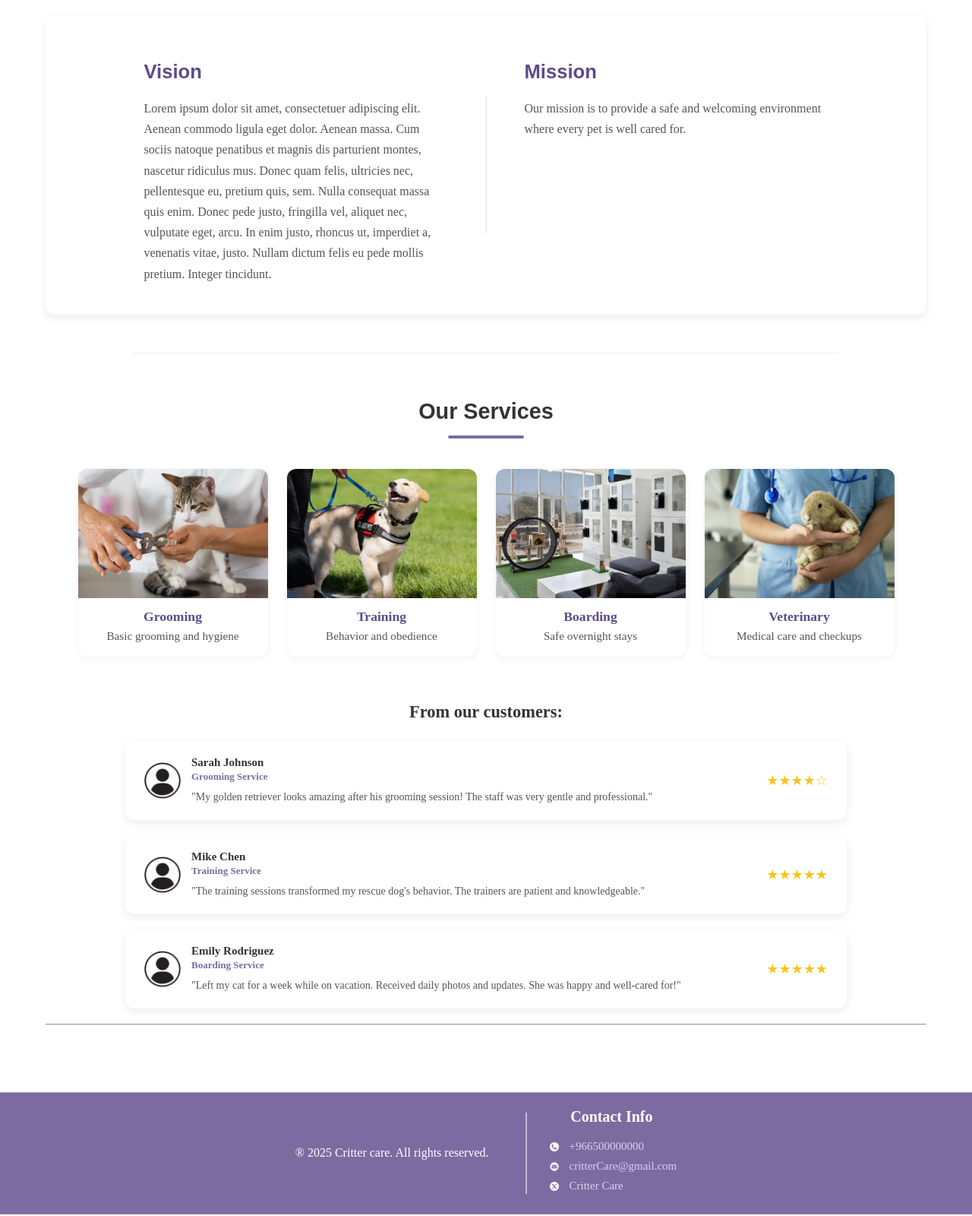
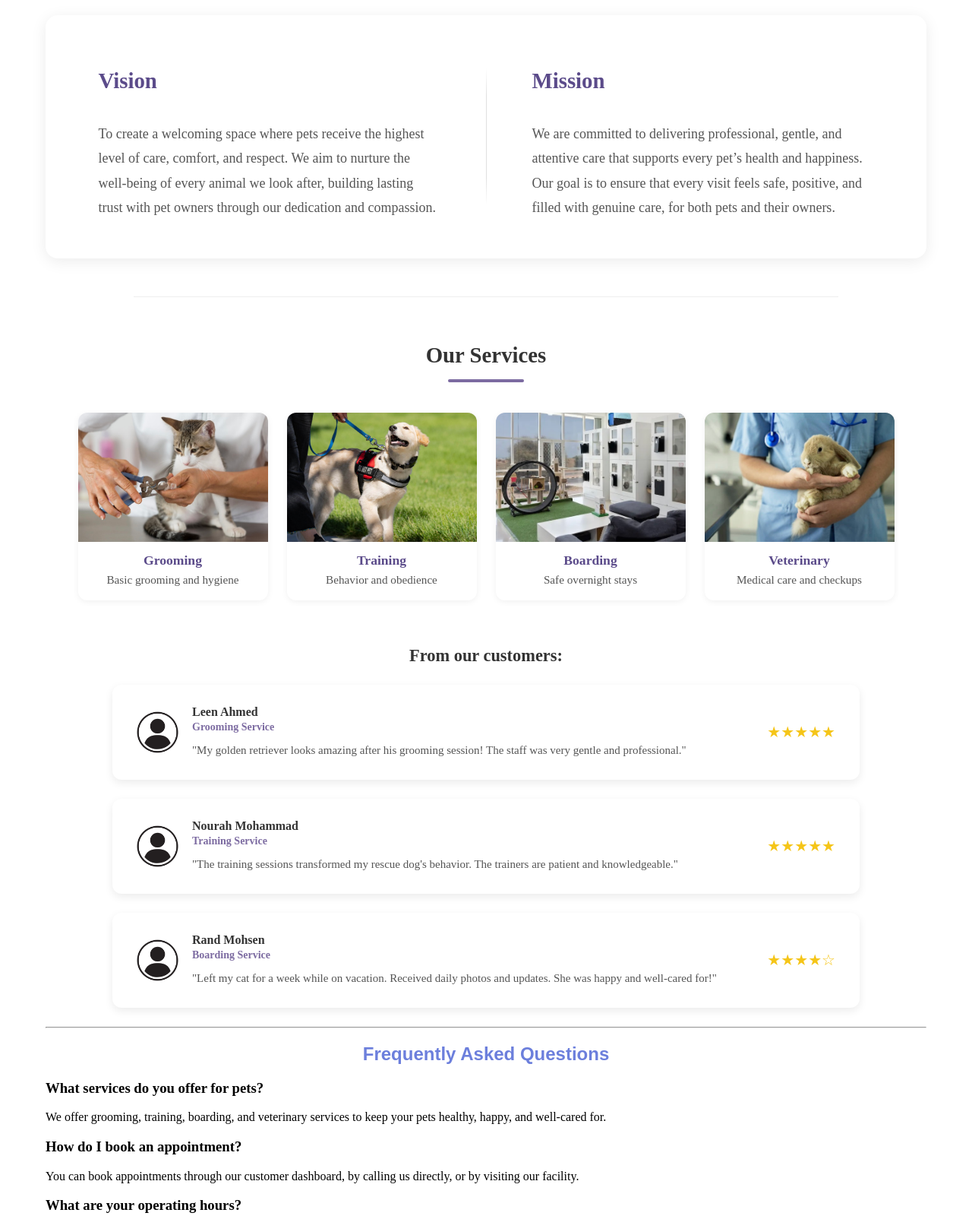
Before and after one commit to leennall/CritterCare-Web-project, a plain HTML site: page criittercare/index.html in a window 1280 px wide. Shown: the part 120-1720 px from the top of the page at 76% size. Drawn offline with Linux system fonts and the light colour scheme.

Commit message:
latest index update

```diff
--- a/criittercare/index.html
+++ b/criittercare/index.html
@@ -30,24 +30,19 @@
 
 <!-- ====== vision & mission ===== -->
  <section class ="vm-section">
-  <div class="vm-block">
+  <div id="V" class="vm-block" >
       <h2>Vision</h2>
       <p>
-          Lorem ipsum dolor sit amet, consectetuer adipiscing elit. Aenean commodo ligula eget dolor.
-          Aenean massa. Cum sociis natoque penatibus et magnis dis parturient montes, nascetur ridiculus mus.
-           Donec quam felis, ultricies nec, pellentesque eu, pretium quis, sem. Nulla consequat massa quis enim.
-           Donec pede justo, fringilla vel, aliquet nec, vulputate eget, arcu. In enim justo, rhoncus ut,
-            imperdiet a, venenatis vitae, justo. Nullam dictum felis eu pede mollis pretium. Integer tincidunt.
+        To create a welcoming space where pets receive the highest level of care, comfort, and respect. We aim to nurture the well-being of every animal we look after, building lasting trust with pet owners through our dedication and compassion.
       </p>
   </div>
 
   <div class="vm-divider"></div>
 
-  <div class="vm-block">
+  <div id="M" class="vm-block" >
       <h2>Mission</h2>
       <p>
-        Our mission is to provide a safe and welcoming environment where every pet is well cared for.
-      </p>
+        We are committed to delivering professional, gentle, and attentive care that supports every pet’s health and happiness. Our goal is to ensure that every visit feels safe, positive, and filled with genuine care, for both pets and their owners.      </p>
   </div>
 </section>
 
@@ -142,19 +137,19 @@
       <div class="left">
           <img src="images/icons/profile.webp" class="avatar" alt="Customer profile picture">
           <div class="bubble">
-              <strong>Sarah Johnson</strong>
+              <strong>Leen Ahmed</strong>
               <span class="service-name">Grooming Service</span>
               <p>"My golden retriever looks amazing after his grooming session! The staff was very gentle and professional."</p>
           </div>
       </div>
-      <div class="stars">★★★★☆</div>
+      <div class="stars">★★★★★</div>
   </div>
 
   <div class="review">
       <div class="left">
           <img src="images/icons/profile.webp" class="avatar" alt="Customer profile picture">
           <div class="bubble">
-              <strong>Mike Chen</strong>
+              <strong>Nourah Mohammad</strong>
               <span class="service-name">Training Service</span>
               <p>"The training sessions transformed my rescue dog's behavior. The trainers are patient and knowledgeable."</p>
           </div>
@@ -166,19 +161,69 @@
       <div class="left">
           <img src="images/icons/profile.webp" class="avatar" alt="Customer profile picture">
           <div class="bubble">
-              <strong>Emily Rodriguez</strong>
+              <strong>Rand Mohsen</strong>
               <span class="service-name">Boarding Service</span>
               <p>"Left my cat for a week while on vacation. Received daily photos and updates. She was happy and well-cared for!"</p>
           </div>
       </div>
-      <div class="stars">★★★★★</div>
+      <div class="stars">★★★★☆</div>
   </div>
 </section>
   <hr class="reviews-end">
 
 
   <!-- ==== extra section ==== -->
+<!-- ===== FAQ Section ===== -->
+<section class="faq-section">
+    <h2 class="faq-title">Frequently Asked Questions</h2>
 
+    <div class="faq-container">
+        <div class="faq-item">
+            <div class="faq-question">
+                <h3>What services do you offer for pets?</h3>
+            </div>
+            <div class="faq-answer">
+                <p>We offer grooming, training, boarding, and veterinary services to keep your pets healthy, happy, and well-cared for.</p>
+            </div>
+        </div>
+
+        <div class="faq-item">
+            <div class="faq-question">
+                <h3>How do I book an appointment?</h3>
+            </div>
+            <div class="faq-answer">
+                <p>You can book appointments through our customer dashboard, by calling us directly, or by visiting our facility.</p>
+            </div>
+        </div>
+
+        <div class="faq-item">
+            <div class="faq-question">
+                <h3>What are your operating hours?</h3>
+            </div>
+            <div class="faq-answer">
+                <p>We're open Monday to Saturday from 8:00 AM to 8:00 PM, and Sundays from 9:00 AM to 6:00 PM.</p>
+            </div>
+        </div>
+
+        <div class="faq-item">
+            <div class="faq-question">
+                <h3>Do you offer emergency services?</h3>
+            </div>
+            <div class="faq-answer">
+                <p>Yes, we provide emergency veterinary services 24/7. Please call our emergency line for immediate assistance.</p>
+            </div>
+        </div>
+
+        <div class="faq-item">
+            <div class="faq-question">
+                <h3>Can I tour your facility before booking?</h3>
+            </div>
+            <div class="faq-answer">
+                <p>Absolutely! We encourage facility tours. Please schedule a visit through our customer dashboard or call us to arrange a time.</p>
+            </div>
+        </div>
+    </div>
+</section>
 
 
 
--- a/criittercare/stylesheet.css
+++ b/criittercare/stylesheet.css
@@ -142,8 +142,6 @@ body{
 
 
 /* ====== HOME  PAGE ====== */
-
-
 .home-body {
     background-color: #fafafa;
     color: #333;
@@ -161,45 +159,60 @@ body{
 .vm-section {
     display: flex;
     justify-content: center;
-    align-items: flex-start;
+    align-items: stretch;
     background-color: #fff;
-    border-radius: 12px;
-    padding: 40px 50px;
-    box-shadow: 0 4px 12px rgba(0, 0, 0, 0.08);
+    border-radius: 16px;
+    padding: 50px 40px;
+    box-shadow: 0 4px 20px rgba(0, 0, 0, 0.08);
     margin-bottom: 50px;
-    gap: 50px;
+    gap: 60px;
+    position: relative;
 }
 
-.vm-block {
+.vm-block{
     flex: 1;
-    max-width: 400px;
+    max-width: 450px;
     padding: 0;
-    text-align: left;
 }
 
 .vm-section h2 {
-    font-size: 1.6rem;
+    font-size: 1.8rem;
     color: #5b4b8a;
-    margin-bottom: 20px;
+    margin-bottom: 25px;
     font-weight: 700;
     text-align: left;
+    position: relative;
+    padding-bottom: 12px;
+    font-family: inherit;
+}
+
+.vm-section h2::after {
+    content: "";
+    position: absolute;
+    bottom: 0;
+    left: 0;
+    width: 50px;
+    height: 3px;
 }
 
 .vm-section p {
     color: #555;
-    font-size: 16px;
-    line-height: 1.7;
+    font-size: 18px;
+    line-height: 1.8;
     margin: 0;
     text-align: left;
 }
 
 .vm-divider {
     width: 1px;
-    background-color: #e0e0e0;
+    background: linear-gradient(to bottom,
+        transparent 0%,
+        #e0e0e0 20%,
+        #e0e0e0 80%,
+        transparent 100%);
     flex-shrink: 0;
-    height: 180px;
-    align-self: center;
-    margin: 0;
+    height: auto;
+    margin: 20px 0;
 }
 
 .vm-end {
@@ -207,12 +220,11 @@ body{
     width: 80%;
     border: none;
     border-top: 1px solid #eee;
-}/* ===== Services Section ===== */
+}
 /* ===== Services Section ===== */
 .services-section {
     margin: 60px 0;
 }
-
 .services-title {
     text-align: center;
     margin: 0 0 40px;
@@ -220,6 +232,7 @@ body{
     font-size: 1.8rem;
     font-weight: 700;
     position: relative;
+    font-family: inherit;
 }
 
 .services-title::after {
@@ -237,7 +250,7 @@ body{
     flex-wrap: wrap;
     gap: 25px;
     justify-content: center;
-    max-width: 1100px; /* Increased from 1000px */
+    max-width: 1100px;
     margin: 0 auto;
 }
 
@@ -258,6 +271,12 @@ body{
     box-shadow: 0 8px 20px rgba(0, 0, 0, 0.15);
 }
 
+
+.service:active {
+	background-color: #f1eff8;
+	transform: translateY(0);
+	box-shadow: 0 4px 10px rgba(0, 0, 0, 0.08);
+  }
 .service-overview {
     padding: 0;
 }
@@ -355,26 +374,35 @@ body{
     background-color: #fff;
     border-radius: 12px;
     box-shadow: 0 4px 12px rgba(0, 0, 0, 0.08);
-    padding: 20px 25px;
-    margin-bottom: 20px;
+    padding: 25px 30px;
+    margin-bottom: 25px;
     flex-wrap: wrap;
-    gap: 15px;
-    max-width: 900px;
+    gap: 20px;
+    max-width: 920px;
     margin-left: auto;
     margin-right: auto;
+    transition: all 0.3s ease;
+    border: 2px solid transparent;
+}
+
+.review:hover {
+    transform: translateY(-5px);
+    box-shadow: 0 8px 20px rgba(0, 0, 0, 0.15);
+    border-color: #7C6BA1;
+    background-color: #faf9ff;
 }
 
 .left {
     display: flex;
     align-items: center;
-    gap: 14px;
+    gap: 18px;
     min-width: 0;
     flex: 1;
 }
 
 .avatar {
-    width: 48px;
-    height: 48px;
+    width: 55px;
+    height: 55px;
     object-fit: cover;
 }
 
@@ -384,31 +412,43 @@ body{
 
 .bubble strong {
     color: #333;
-    font-size: 15px;
+    font-size: 16px;
     display: block;
 }
 
 .service-name {
     color: #7C6BA1;
-    font-size: 13px;
+    font-size: 14px;
     font-weight: 600;
     display: block;
-    margin: 2px 0 5px 0;
+    margin: 3px 0 6px 0;
 }
 
 .bubble p {
     color: #555;
-    font-size: 14px;
-    margin: 8px 0 0 0;
-    line-height: 1.5;
+    font-size: 15px;
+    margin: 10px 0 0 0;
+    line-height: 1.6;
 }
 
 .stars {
     white-space: nowrap;
-    font-size: 18px;
+    font-size: 20px;
     color: #f5c518;
-    margin-left: 20px;
+    margin-left: 25px;
 }
+
+
+/* ===== Services Page ===== */
+
+
+
+
+
+
+
+
+
 
 
 
```
Also changed, not shown: criittercare/services.html (+3 -5 lines), 1 other file.
